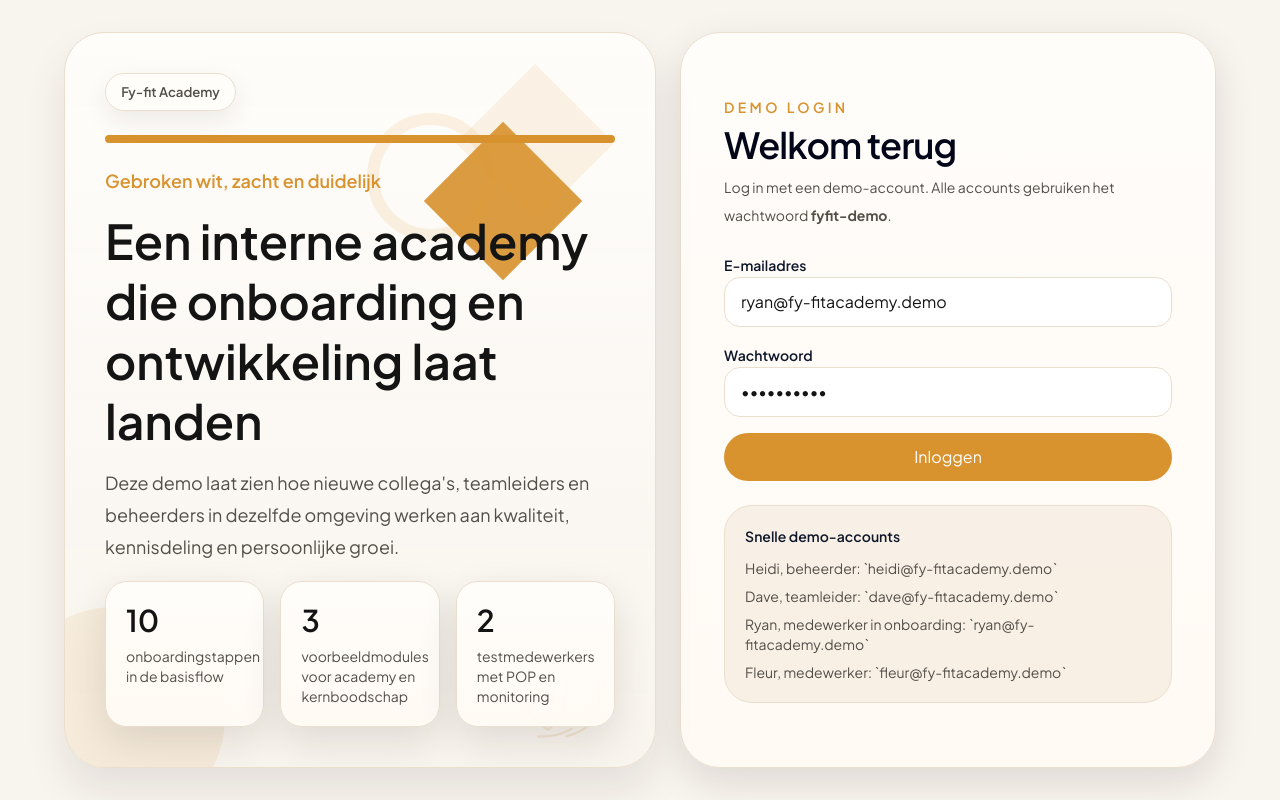
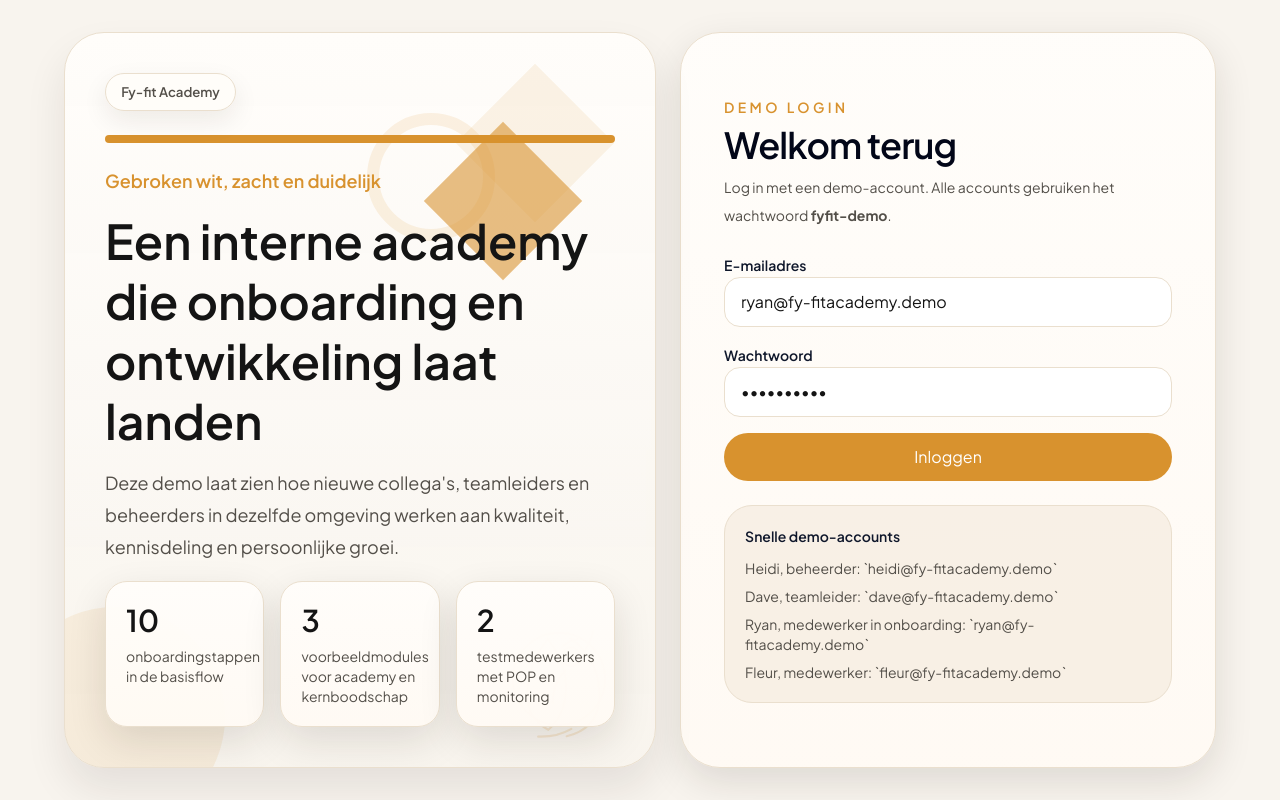
Before and after one commit to luuksmeekens94-hash/fy-fit-academy, a Next.js app: page /login in a window 1280 px wide. Built offline with nearby package versions, Linux system fonts and the light colour scheme; no server answers.

Commit message:
Soften hero diamond overlay

```diff
--- a/src/app/globals.css
+++ b/src/app/globals.css
@@ -149,6 +149,7 @@ textarea {
   position: absolute;
   transform: rotate(45deg);
   background: var(--brand);
+  opacity: 0.58;
 }
 
 .frost-panel {
```
